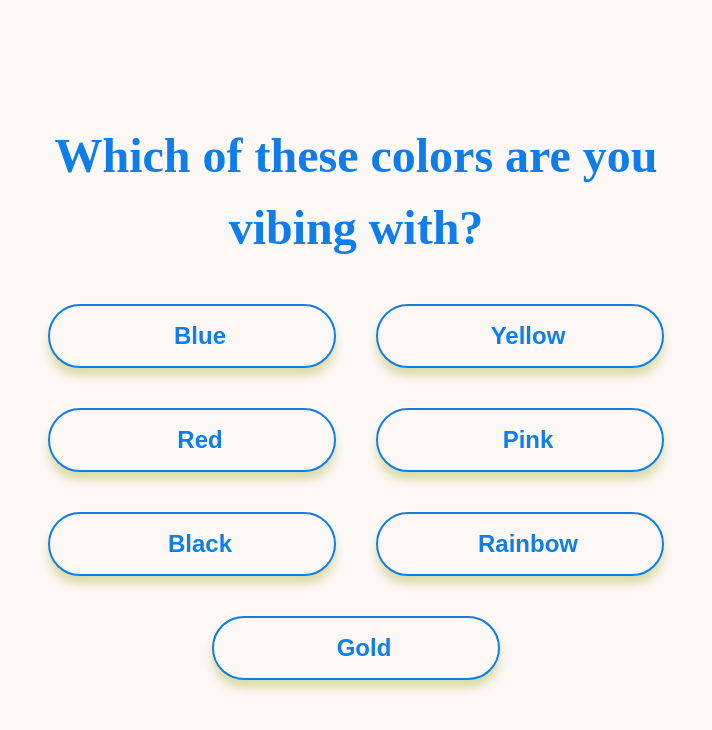
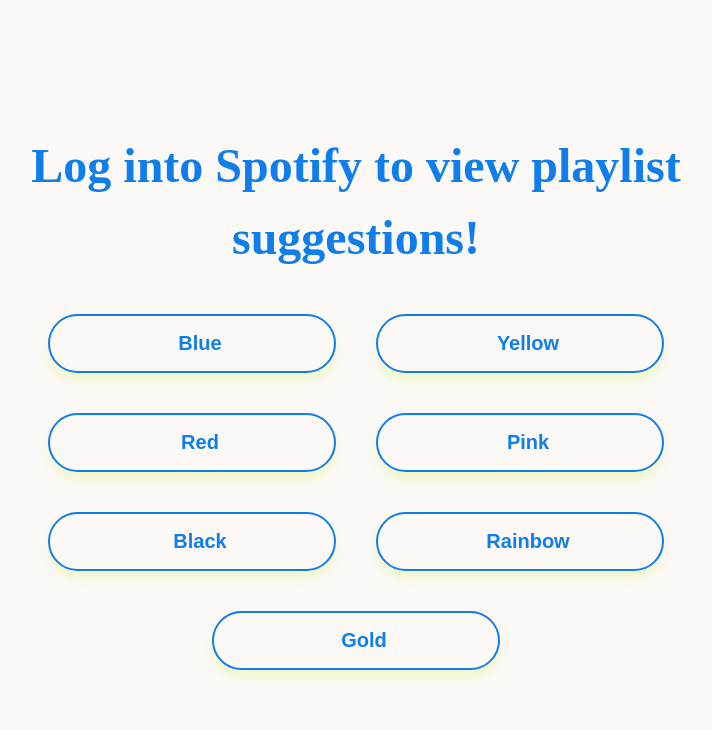
Before and after one commit to Bcdirito/moodsic, a React (Create React App) app: page / in a window 1280 px wide. Shown: the top 730 px of the page, without its empty margins (284-996 px from the left). Built offline with nearby package versions, Linux system fonts and the light colour scheme.

Commit message:
update style & add playlist suggest logic

```diff
--- a/src/App.scss
+++ b/src/App.scss
@@ -28,6 +28,7 @@
   line-height: 1.5;
   font-family: 'Branic', serif;
   font-weight: 900;
+  color: $primary;
 }
 
 p,
@@ -51,43 +52,53 @@
 
 button {
   width: 100%;
+  font-size: 1rem;
+  font-weight: 600;
+  display: flex;
+  justify-content: center;
+  align-items: center;
   background: $beige;
   border: 2.75px solid $primary;
+  border-radius: 36px;
+  box-shadow: 0px 8px 8px 0px $tertiary;
   padding: 1rem;
   position: relative;
-  color: inherit;
+  color: $primary;
   outline: none;
 
   &:hover {
     cursor: pointer;
     transform: scale(1.05);
-    background: linear-gradient($beige, $beige) padding-box,
-      linear-gradient(
-          to right,
-          #fc4778ff,
-          #dc498dff,
-          #bb4ba2ff,
-          #9b4db7ff,
-          #7a4ecbff,
-          #5a50e0ff,
-          #3952f5ff
-        )
-        border-box;
-    background-size: 300% 300%;
-    border: 2.75px solid transparent;
-    border-radius: inherit;
-    animation: moveGradient 4s alternate infinite;
+    @include addGradient;
   }
+}
+
+section {
+  max-width: 768px;
+  padding: 1rem;
+  display: flex;
+  flex-direction: column;
+  justify-content: center;
+  margin-top: auto;
+  margin-bottom: auto;
 }
 
 .App {
   display: flex;
   justify-content: center;
+  align-items: baseline;
   padding: 1rem;
   background-color: $beige;
   overflow-y: scroll;
+}
 
-  @media (min-width: 768px) {
+@media (min-width: 768px) {
+  .App {
     padding: 2rem;
   }
+
+  button {
+    min-width: 288px;
+    font-size: 1.25rem;
+  }
 }
--- /dev/null
+++ b/src/components/global/Header.js
@@ -0,0 +1,8 @@
+import React from 'react';
+import HeaderStyle from './HeaderStyle.js';
+
+const Header = ({ header }) => {
+  return <HeaderStyle>{header}</HeaderStyle>;
+};
+
+export default Header;
--- /dev/null
+++ b/src/components/global/HeaderStyle.js
@@ -0,0 +1,11 @@
+import styled from 'styled-components';
+
+const HeaderStyle = styled.h3`
+  text-align: center;
+
+  @media (min-width: 768px) {
+    font-size: 3rem;
+  }
+`;
+
+export default HeaderStyle;
--- a/src/components/playlist/Playlist.js
+++ b/src/components/playlist/Playlist.js
@@ -1,24 +1,58 @@
-import React from 'react';
-import PlaylistStyle from './PlaylistStyle';
+import React, { useState, useEffect } from 'react';
+import { PlaylistStyle } from './PlaylistStyle.js';
 import playlistData from '../../db/playlistData.js';
 
-const Playlist = ({ loggedIn }) => {
+const Playlist = ({ loggedIn, choices }) => {
+  const [playlistID, setPlaylistID] = useState(null);
+  const [playlistKey, setPlaylistKey] = useState(null);
+
+  useEffect(() => {
+    suggestSpotifyPlaylist();
+  });
+
   const logIntoSpotify = () => {
     window.location.href = 'http://localhost:8000/login';
   };
 
+  const getRandomInt = () => {
+    let min = Math.ceil(1);
+    let max = Math.floor(6);
+    return Math.floor(Math.random() * (max - min + 1)) + min;
+  };
+
+  const suggestSpotifyPlaylist = () => {
+    const allChoices = Object.keys(choices);
+    let maxKey;
+    let max = 0;
+
+    for (const key in choices) {
+      if (choices[key] > max) {
+        maxKey = key;
+        max = choices[key];
+      }
+    }
+
+    // If there is a tie, return random playlist
+    // Otherwise, return suggested playlist
+    if (max === 1) {
+      setPlaylistID(playlistData[allChoices[getRandomInt()]]['id']);
+    } else {
+      setPlaylistID(playlistData[maxKey]['id']);
+    }
+
+    setPlaylistKey(maxKey);
+  };
+
   let renderPlaylist = (
-    <div>
     <iframe
-        src={`https://open.spotify.com/embed/playlist/5hVtJ1lCVihIB0444XsvF4`}
-        width='500'
+      src={`https://open.spotify.com/embed/playlist/${playlistID}`}
+      width='100%'
       height='600'
       frameBorder='0'
       allowtransparency='true'
       allow='encrypted-media'
-        title='sadGirlHour'
+      title={playlistKey}
     ></iframe>
-    </div>
   );
   let renderLogin = (
     <button type='button' onClick={logIntoSpotify}>
@@ -27,7 +61,9 @@
   );
 
   return (
+    <section>
       <PlaylistStyle>{loggedIn ? renderPlaylist : renderLogin}</PlaylistStyle>
+    </section>
   );
 };
 
--- a/src/components/playlist/PlaylistStyle.js
+++ b/src/components/playlist/PlaylistStyle.js
@@ -1,5 +1,25 @@
 import styled from 'styled-components';
 
-const PlaylistStyle = styled.div``;
+export const PlaylistStyle = styled.div`
+  display: flex;
+  align-items: center;
+  margin-top: 1rem;
 
-export default PlaylistStyle;
+  iframe {
+    max-width: 768px;
+    width: 300px;
+    box-shadow: 0px 0px 16px 16px #f2f6d0;
+  }
+
+  @media (min-width: 768px) {
+    iframe {
+      width: 400px;
+    }
+  }
+
+  @media (min-width: 1024px) {
+    iframe {
+      width: 600px;
+    }
+  }
+`;
--- a/src/components/quiz/Quiz.js
+++ b/src/components/quiz/Quiz.js
@@ -1,9 +1,13 @@
 import React, { useState, useEffect } from 'react';
 import questions from '../../db/questions.js';
-import { QuestionStyle, ImageStyle, ImagePairStyle } from './QuizStyle';
+import Header from '../global/Header.js';
+import Playlist from '../playlist/Playlist.js';
 import inkblot from '../../global/images/inkblot.jpg';
 
-const Quiz = () => {
+import { QuestionStyle, ImageStyle, ImagePairStyle } from './QuizStyle';
+
+const Quiz = ({ loggedIn }) => {
+  const [completedQuiz, setCompletedQuiz] = useState(false);
   const [currentQuestion, setCurrentQuestion] = useState({
     id: 0,
     title: null,
@@ -37,6 +41,10 @@
     let nextQuestion;
     let choice;
 
+    if (currentQuestion.id === finalQuestion) {
+      setCompletedQuiz(true);
+    }
+
     if (
       currentQuestion.id !== finalQuestion &&
       e.target.classList.contains('choice') &&
@@ -55,6 +63,20 @@
       const currentScore = choices[choice] + 1;
       setChoices({ ...choices, [choice]: currentScore });
     }
+  };
+
+  const renderHeader = () => {
+    let headerTitle = 'We suggest';
+
+    if (loggedIn && !completedQuiz) {
+      headerTitle = currentQuestion.title;
+    }
+
+    if (!loggedIn) {
+      headerTitle = 'Log into Spotify to view playlist suggestions!';
+    }
+
+    return <Header header={headerTitle} />;
   };
 
   const renderImage = () => {
@@ -79,9 +101,20 @@
     }
   };
 
+  const renderPlaylist = () => {
+    if (completedQuiz) {
+      return <Playlist loggedIn={loggedIn} choices={choices} />;
+    }
+  };
+
   return (
+    <section>
+      {renderHeader()}
+
+      {completedQuiz ? (
+        renderPlaylist()
+      ) : (
         <QuestionStyle>
-      <h3>{currentQuestion.title}</h3>
           {renderImage()}
           <ul id={`question-${currentQuestion.id}`} onClick={updateQuizView}>
             {Object.keys(currentQuestion.choices).map((choice, idx) => (
@@ -102,6 +135,8 @@
             ))}
           </ul>
         </QuestionStyle>
+      )}
+    </section>
   );
 };
 
--- a/src/components/quiz/QuizStyle.js
+++ b/src/components/quiz/QuizStyle.js
@@ -1,21 +1,16 @@
 import styled from 'styled-components';
 
 export const QuestionStyle = styled.div`
-  max-width: 768px;
-  padding: 1rem;
-  margin-top: auto;
-  margin-bottom: auto;
-
+  max-width: 640px;
+  width: 100%;
+  margin-left: auto;
+  margin-right: auto;
   background-repeat: no-repeat;
   background-size: cover;
   background-position: center;
 
   & > * {
     color: #0f7eea;
-  }
-
-  h3 {
-    text-align: center;
   }
 
   ul {
@@ -26,16 +21,6 @@
     &:not(:first-child) {
       margin-top: 1.2rem;
     }
-  }
-
-  button {
-    border-radius: 36px;
-    font-size: 1rem;
-    font-weight: 600;
-    display: flex;
-    justify-content: center;
-    align-items: center;
-    box-shadow: 0px 8px 8px 0px #dcdba8;
   }
 
   span {
@@ -53,12 +38,6 @@
   }
 
   @media (min-width: 768px) {
-    padding: 4rem 2rem;
-
-    h3 {
-      font-size: 3rem;
-    }
-
     ul {
       margin-top: 2.5rem;
       display: flex;
@@ -70,20 +49,11 @@
     li:not(:first-child) {
       margin-top: 0;
     }
-
-    button {
-      min-width: 196px;
-      font-size: 1.5rem;
-    }
   }
 
   @media (min-width: 1024px) {
     ul {
       gap: 2.5rem;
-    }
-
-    button {
-      min-width: 288px;
     }
   }
 `;
--- /dev/null
+++ b/src/global/styles/_mixins.scss
@@ -0,0 +1,17 @@
+@mixin addGradient {
+  background: linear-gradient($beige, $beige) padding-box,
+    linear-gradient(
+        to right,
+        #fc4778ff,
+        #dc498dff,
+        #bb4ba2ff,
+        #9b4db7ff,
+        #7a4ecbff,
+        #5a50e0ff,
+        #3952f5ff
+      )
+      border-box;
+  background-size: 300% 300%;
+  border: 2.75px solid transparent;
+  animation: moveGradient 4s alternate infinite;
+}
--- a/src/global/styles/main.scss
+++ b/src/global/styles/main.scss
@@ -1,2 +1,3 @@
 @import './colors';
 @import './animations';
+@import './mixins';
```
Lines whose indentation alone changed are shown as unchanged.
